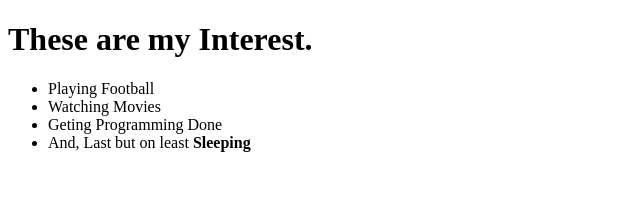
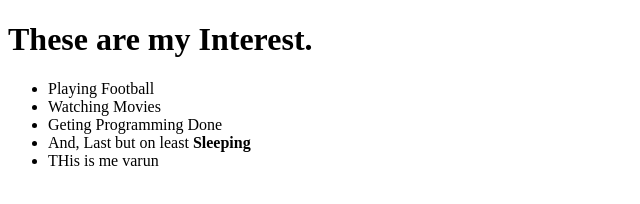
Before and after one commit to Varuntripathii/interest, a plain HTML site: page index.html in a window 1280 px wide. Shown: the whole page, without its empty margins (0-640 px from the left). Drawn offline with Linux system fonts and the light colour scheme.

Commit message:
Update index.html

```diff
--- a/index.html
+++ b/index.html
@@ -13,6 +13,7 @@
         <li>Watching Movies</li>
         <li>Geting Programming Done</li>
         <li>And, Last but on least <b>Sleeping</b></li>
+        <li>THis is me varun</li>
     </ul>
 </body>
 </html>
```
